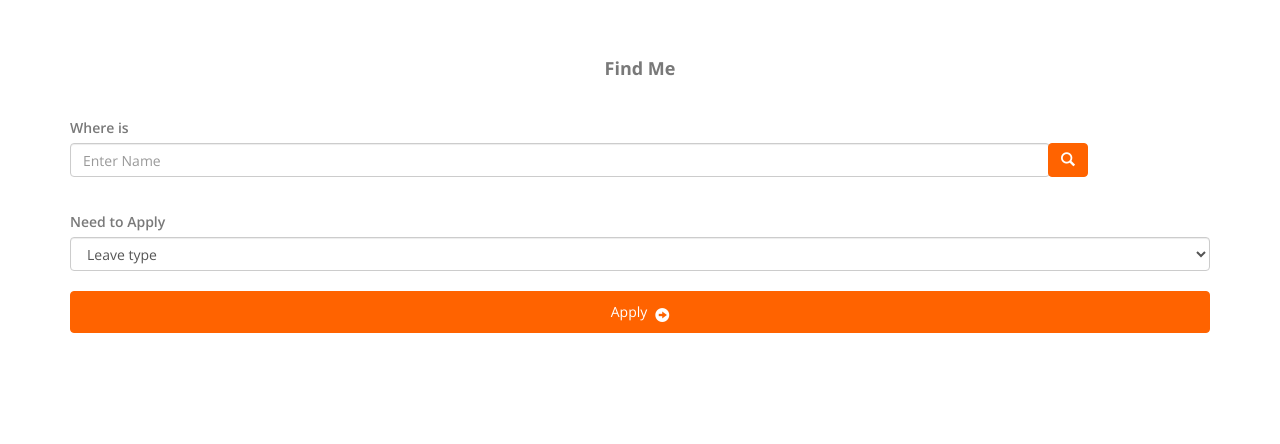
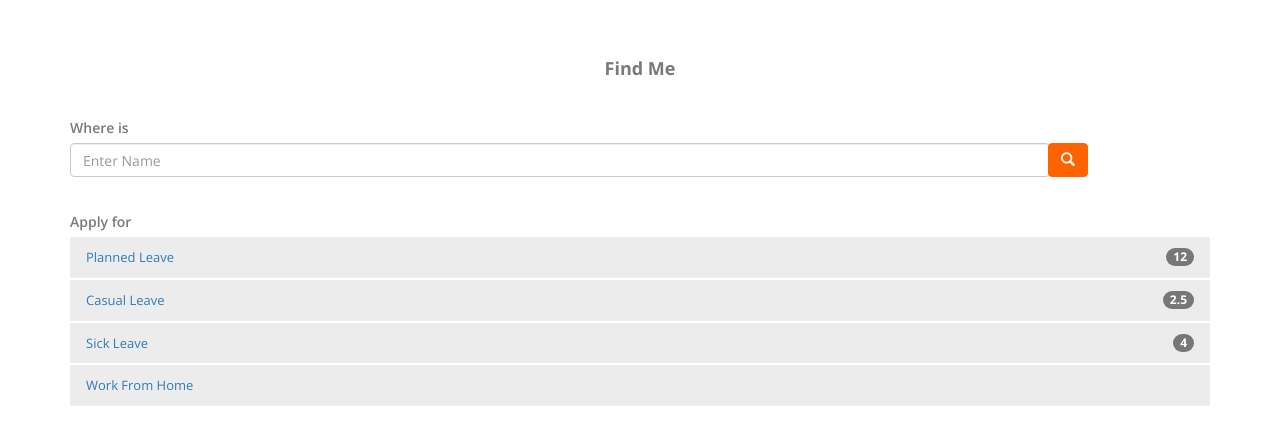
Before and after one commit to sunny200745/xeeapp, a website: page app/index.html in a window 1280 px wide. Both pictures are taken after typing "name@example.com", "Sample123" into the empty fields and a click on the button "Sign In". Drawn offline with nearby package versions, Linux system fonts and the light colour scheme.

Commit message:
Dashboard updates

```diff
--- a/app/assets/styles/app.css
+++ b/app/assets/styles/app.css
@@ -1,11 +1,3 @@
-/*
-Template Name: DASHGUM FREE - Bootstrap 3.2 Admin Theme
-Template Version: 1.0
-Author: Carlos Alvarez
-Website: http://blacktie.co
-Premium: http://www.gridgum.com
-*/
-
 /* Import fonts */
 @import url(http://fonts.googleapis.com/css?family=Open+Sans:400,300,300italic,400italic,700,600);
 
@@ -121,8 +113,13 @@ a, a:hover, a:focus {
 .profile-details {
     padding-top: 10px;
 }
-  .profile-details p{
-    color: #fc5a02;
-    padding-left: 10px;
+.profile-details p{
+  color: #fc5a02;
+  padding-left: 10px;
+}
 
-  }
+.dashboard .nav-pills li{
+  background-color: #ECECEC;
+  border: solid 1px #EEE;
+}
+.dashboard .nav-pills li a .badge{ float: right }
--- a/app/lib/app.js
+++ b/app/lib/app.js
@@ -35,6 +35,14 @@ angular.module('xeApp', [
         'footer': { templateUrl: 'partials/common/footer.html', controller: 'xeFooter' }
       }
     })
+    .state('applyFor', {
+      url: "/apply/:for",
+      views: {
+        'header': { templateUrl: 'partials/common/header.html', controller: 'xeHeader' },
+        'main': { templateUrl: 'partials/apply.html', controller: 'xeApply' },
+        'footer': { templateUrl: 'partials/common/footer.html', controller: 'xeFooter' }
+      }
+    })
     .state('profileDetail', {
       url: "/profile/:profileID",
       views: {
--- a/app/partials/dashboard.html
+++ b/app/partials/dashboard.html
@@ -14,19 +14,13 @@
 					  </div>
 				</form>
 				<form class="apply-form">
-						<label>Need to Apply</label>
-						<p>
-						<select class="form-control">
-							<option>Leave type</option>
-							<option>Casual Leave</option>
-							<option>Planned Leave</option>
-							<option>Sick Leave</option>
-							<option>Casual Leave</option>
-						</select>
-						</p>
-						<p>
-							<button class="btn btn-primary btn-block">Apply<span class="glyphicon glyphicon-circle-arrow-right"></span></button>
-						</p>
+						<label>Apply for</label>
+						<ul class="nav nav-pills nav-stacked">
+						  <li><a href="apply/pl">Planned Leave <span class="badge">12</span></a></li>
+						  <li><a href="apply/cl">Casual Leave <span class="badge">2.5</span></a></li>
+						  <li><a href="apply/sl">Sick Leave <span class="badge">4</span></a></li>
+						  <li><a href="apply/wfh">Work From Home</a></li>
+						</ul>
 				</form>
 			</div>
 		</div>
```
